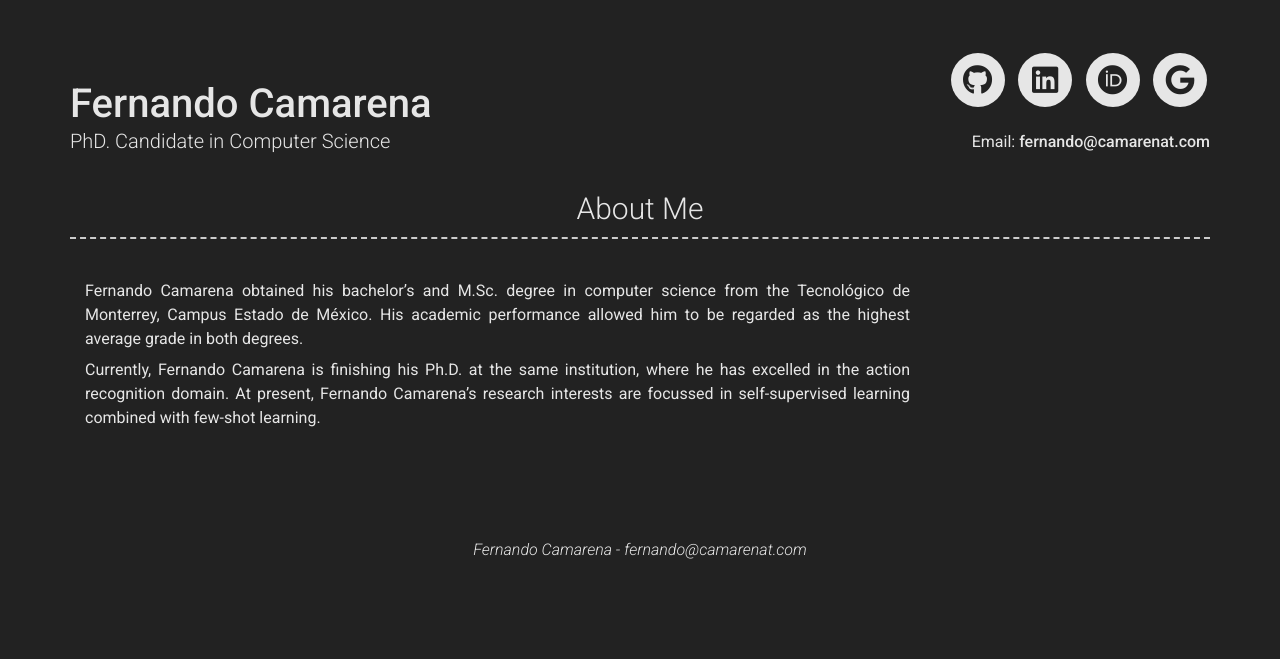
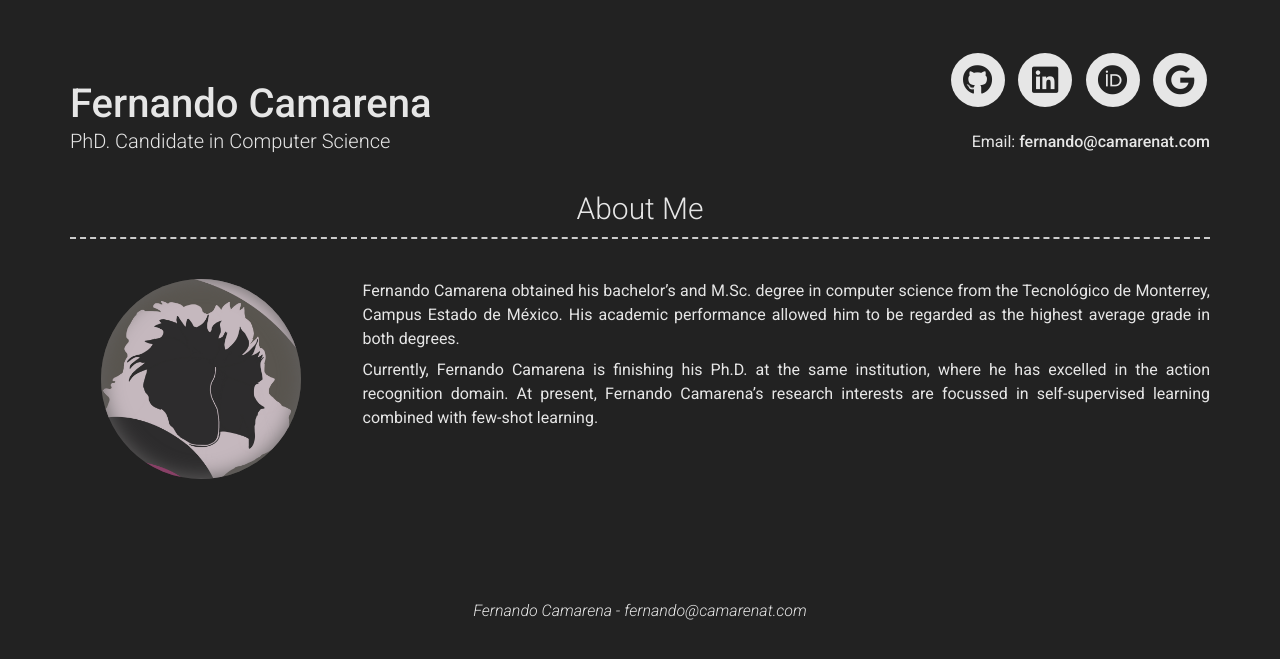
Before and after one commit to FCamarena/FCamarena.github.io, a Jekyll site: the page built from index.md, in a window 1280 px wide. Shown: the top 659 px of the page. Built offline with Jekyll 4.4.1, drawn with Linux system fonts in a browser that asks for light colours; nearby versions of some CDN libraries.

Commit message:
Update about.html

```diff
--- a/_includes/about.html
+++ b/_includes/about.html
@@ -1,12 +1,12 @@
 <div class="container intro-container">
   <h3 id="{{ site.about_title | slugify | default: 'about-me' }}">{{ site.about_title | default:
   "About Me" }}</h3>
-  <!-- <div class="row clearfix">
+  <div class="row clearfix">
     {%- if site.about_profile_image -%}
       <div class="col-xs-12 col-sm-4 col-md-3 no-print">
         <span class="profile-img" style="background-image: url({{ site.about_profile_image | relative_url }})"></span>
       </div>
-    {%- endif -%}-->
+    {%- endif -%}
     <div class="{{ 'col-xs-12 ' }}{%- if site.about_profile_image -%}col-sm-8 col-md-9 col-print-12{%- endif -%}">
       {{ site.about_content | strip | markdownify }}
     </div>
```
